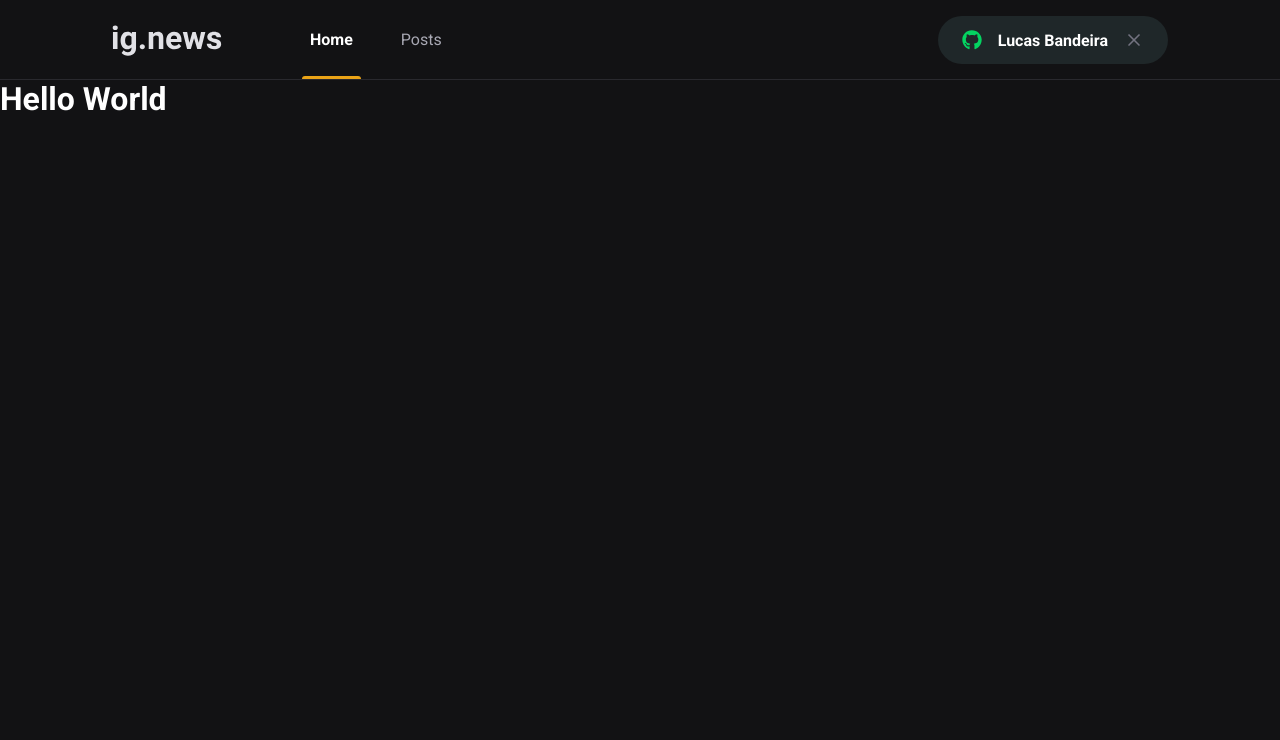
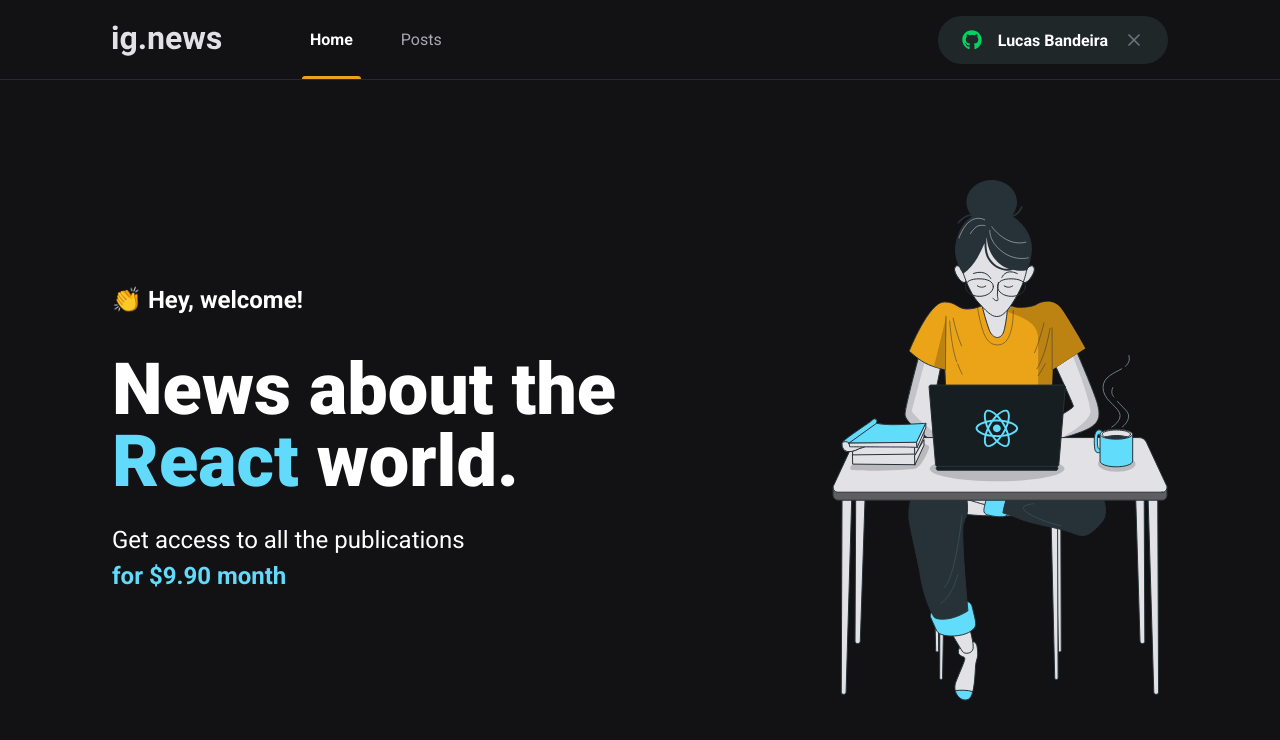
Before and after one commit to LucasBandeira-MJ/rocketseat-ignite-chapter3, a Next.js app: page / in a window 1280 px wide. Shown: the top 740 px of the page. Built offline with nearby package versions, Linux system fonts and the light colour scheme.

Commit message:
Styled the Home page of the application

```diff
--- a/src/pages/index.tsx
+++ b/src/pages/index.tsx
@@ -1,3 +1,4 @@
+import styles from '../styles/home.module.sass'
 import Head from 'next/head'
 
 export  default function Home() {
@@ -6,9 +7,17 @@
       <Head>
         <title>Home | ig.news</title>
       </Head>
-      <h1>
-        Hello World
-      </h1>
+      <main className={styles.contentContainer}>
+        <section className={styles.hero}>
+          <span>👏 Hey, welcome!</span>
+          <h1>News about the <span>React</span> world.</h1>
+          <p>
+            Get access to all the publications <br />
+            <span>for $9.90 month</span>
+          </p>
+        </section>
+        <img src="/images/avatar.svg" alt="Coding girl" />
+      </main>
     </>
   )
 }
--- a/src/styles/home.module.sass
+++ b/src/styles/home.module.sass
@@ -1,5 +1,34 @@
-.title
-    font-family: 'Roboto', sans-serif
+.contentContainer
+    max-width: 1120px
+    margin: 0 auto
+    padding: 0 2rem
+    height: calc(100vh - 5rem)
 
-    span
-        color: blue
+    display: flex
+    align-items: center
+    justify-content: space-between
+
+    .hero
+        max-width: 600px
+
+        > span
+            font-size: 1.5rem
+            font-weight: bold
+
+        h1
+            font-size: 4.5rem
+            line-height: 4.5rem
+            font-weight: 900
+            margin-top: 2.5rem
+
+            span
+                color: var(--cyan-500)
+
+        p
+            font-size: 1.5rem
+            line-height: 2.25rem
+            margin-top: 1.5rem
+
+            span
+                color: var(--cyan-500)
+                font-weight: bold
```
